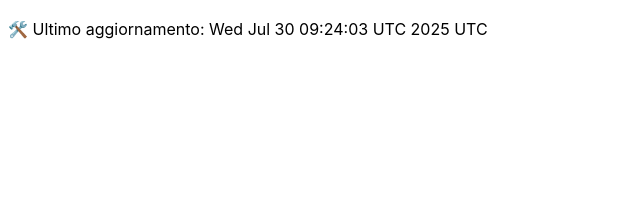
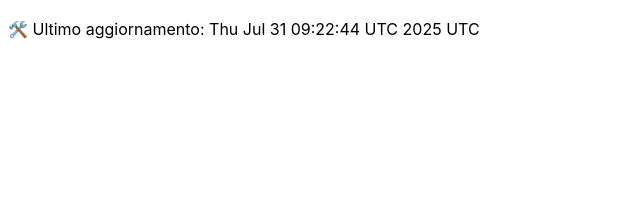
Before and after one commit to DanteTrb/DanteTrb.github.io, a Jekyll site: the page built from badges.md, in a window 1280 px wide. Shown: the top 213 px of the page, without its empty margins (0-640 px from the left). Built offline with Jekyll 4.4.1, drawn with Linux system fonts in a browser that asks for light colours; our own code applies the rules of GitHub Pages for plain Markdown files.

Commit message:
🛠️ Aggiornamento automatico badge

```diff
--- a/badges.md
+++ b/badges.md
@@ -1 +1 @@
-🛠️ Ultimo aggiornamento: Wed Jul 30 09:24:03 UTC 2025 UTC
+🛠️ Ultimo aggiornamento: Thu Jul 31 09:22:44 UTC 2025 UTC
```
